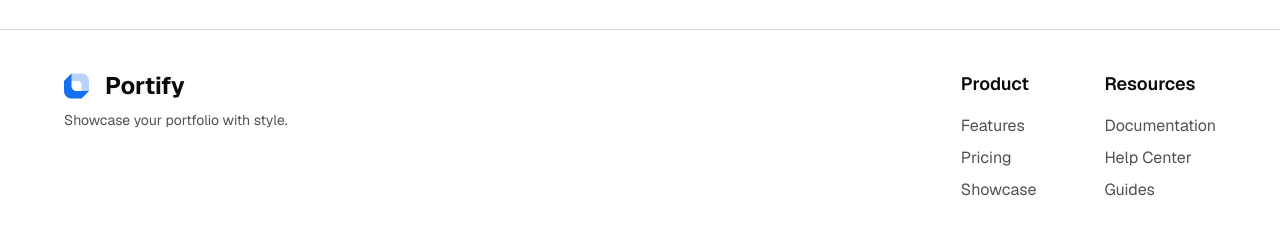
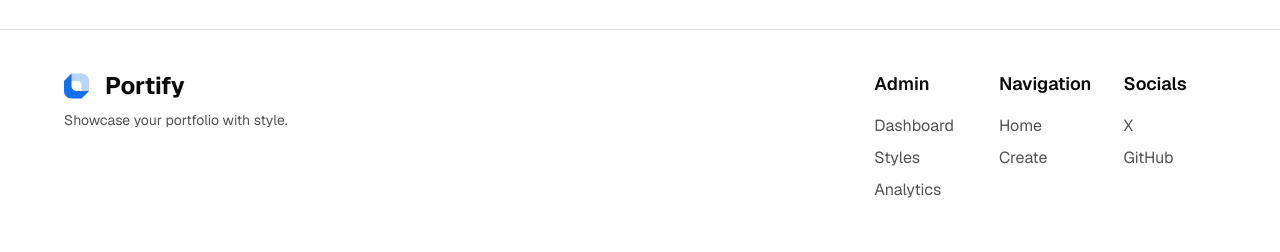
Before and after one commit to ArjunCodess/portify, a Next.js app: page / in a window 1280 px wide. Shown: the part 2317-2569 px from the top of the page. Built offline with nearby package versions, Linux system fonts and the light colour scheme; no server answers.

Commit message:
fix: update footer with correct labels and links
- Update navigation links in footer
- Fix footer labels for better clarity
- Improve footer link organization

```diff
--- a/components/footer.tsx
+++ b/components/footer.tsx
@@ -17,44 +17,54 @@ export default function Footer() {
               Showcase your portfolio with style.
             </p>
           </div>
-          <div className="grid grid-cols-2 gap-8">
+          <div className="grid grid-cols-3 gap-8">
             <div>
-              <h3 className="text-lg font-semibold mb-4">Product</h3>
+              <h3 className="text-lg font-semibold mb-4">Admin</h3>
               <ul className="space-y-2">
                 <li>
-                  <Link href="/features" className="text-neutral-600 hover:text-neutral-900 dark:text-neutral-400 dark:hover:text-white">
-                    Features
+                  <Link href="/admin" className="text-neutral-600 hover:text-neutral-900 dark:text-neutral-400 dark:hover:text-white">
+                    Dashboard
                   </Link>
                 </li>
                 <li>
-                  <Link href="/pricing" className="text-neutral-600 hover:text-neutral-900 dark:text-neutral-400 dark:hover:text-white">
-                    Pricing
+                  <Link href="/admin/styles" className="text-neutral-600 hover:text-neutral-900 dark:text-neutral-400 dark:hover:text-white">
+                    Styles
                   </Link>
                 </li>
                 <li>
-                  <Link href="/showcase" className="text-neutral-600 hover:text-neutral-900 dark:text-neutral-400 dark:hover:text-white">
-                    Showcase
+                  <Link href="/admin/analytics" className="text-neutral-600 hover:text-neutral-900 dark:text-neutral-400 dark:hover:text-white">
+                    Analytics
                   </Link>
                 </li>
               </ul>
             </div>
             <div>
-              <h3 className="text-lg font-semibold mb-4">Resources</h3>
+              <h3 className="text-lg font-semibold mb-4">Navigation</h3>
               <ul className="space-y-2">
                 <li>
-                  <Link href="/docs" className="text-neutral-600 hover:text-neutral-900 dark:text-neutral-400 dark:hover:text-white">
-                    Documentation
+                  <Link href="/" className="text-neutral-600 hover:text-neutral-900 dark:text-neutral-400 dark:hover:text-white">
+                    Home
                   </Link>
                 </li>
                 <li>
-                  <Link href="/help" className="text-neutral-600 hover:text-neutral-900 dark:text-neutral-400 dark:hover:text-white">
-                    Help Center
+                  <Link href="/create" className="text-neutral-600 hover:text-neutral-900 dark:text-neutral-400 dark:hover:text-white">
+                    Create
                   </Link>
                 </li>
+              </ul>
+            </div>
+            <div>
+              <h3 className="text-lg font-semibold mb-4">Socials</h3>
+              <ul className="space-y-2">
                 <li>
-                  <Link href="/guides" className="text-neutral-600 hover:text-neutral-900 dark:text-neutral-400 dark:hover:text-white">
-                    Guides
-                  </Link>
+                  <a href="https://x.com/arjuncodess" target="_blank" rel="noopener noreferrer" className="text-neutral-600 hover:text-neutral-900 dark:text-neutral-400 dark:hover:text-white">
+                    X
+                  </a>
+                </li>
+                <li>
+                  <a href="https://github.com/arjuncodess/portify" target="_blank" rel="noopener noreferrer" className="text-neutral-600 hover:text-neutral-900 dark:text-neutral-400 dark:hover:text-white">
+                    GitHub
+                  </a>
                 </li>
               </ul>
             </div>
```
Lines whose indentation alone changed are shown as unchanged.
